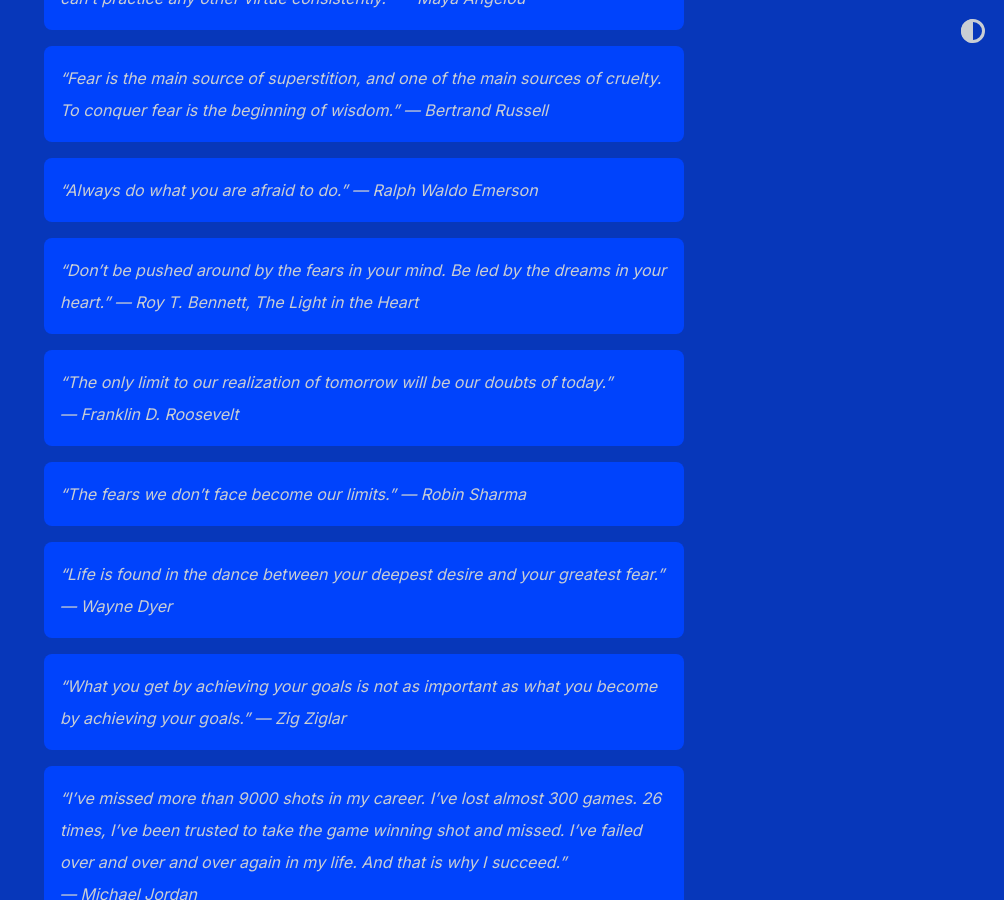
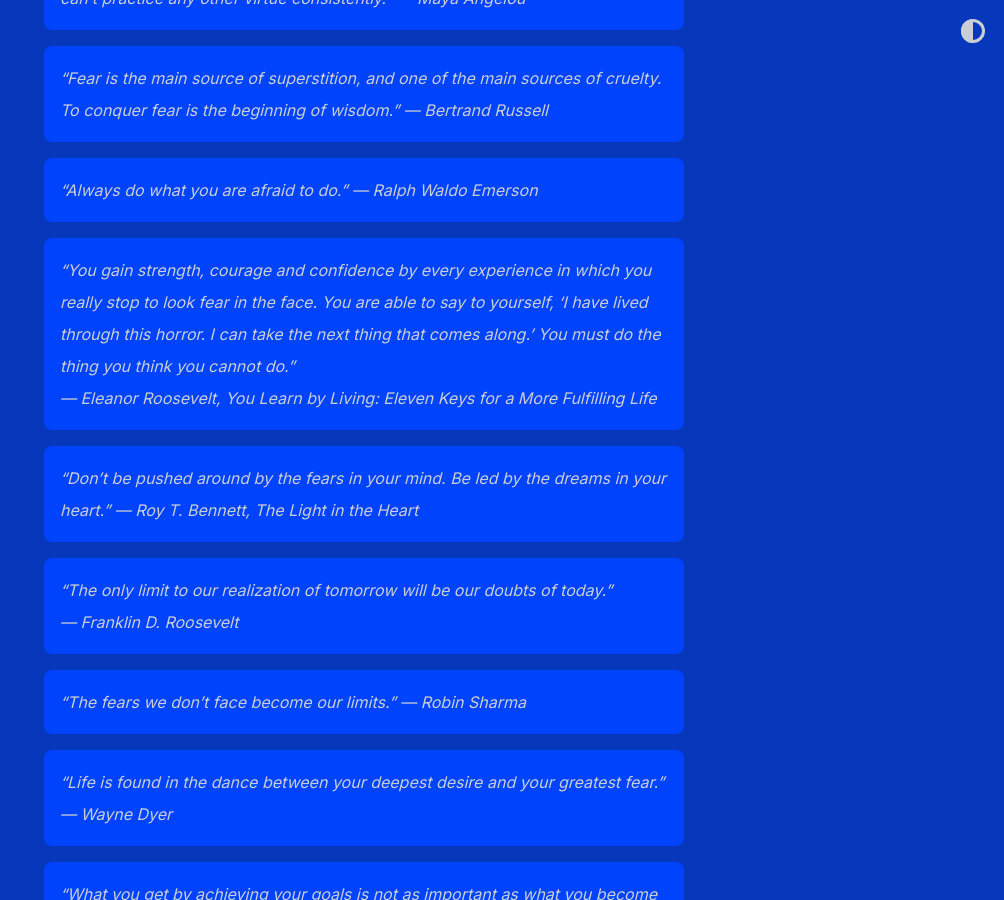
Before and after one commit to shihankanungo/shihankanungo.github.io, a Jekyll site: the page built from quotes.md, in a window 1280 px wide and 900 px high, scrolled down 1468 px. Shown: the whole window, without its empty margins (276-1280 px from the left). Built offline with Jekyll 4.4.1, drawn with Linux system fonts in a browser that asks for light colours.

Commit message:
Update quotes.md

```diff
--- a/quotes.md
+++ b/quotes.md
@@ -29,6 +29,8 @@ title: Quotes
 > "Fear is the main source of superstition, and one of the main sources of cruelty. To conquer fear is the beginning of wisdom." --- Bertrand Russell
 
 > "Always do what you are afraid to do." --- Ralph Waldo Emerson
+
+> "You gain strength, courage and confidence by every experience in which you really stop to look fear in the face. You are able to say to yourself, 'I have lived through this horror. I can take the next thing that comes along.' You must do the thing you think you cannot do." <br> --- Eleanor Roosevelt, <i>You Learn by Living: Eleven Keys for a More Fulfilling Life</i>
 
 > "Don't be pushed around by the fears in your mind. Be led by the dreams in your heart." --- Roy T. Bennett, <i>The Light in the Heart</i>
 
```
